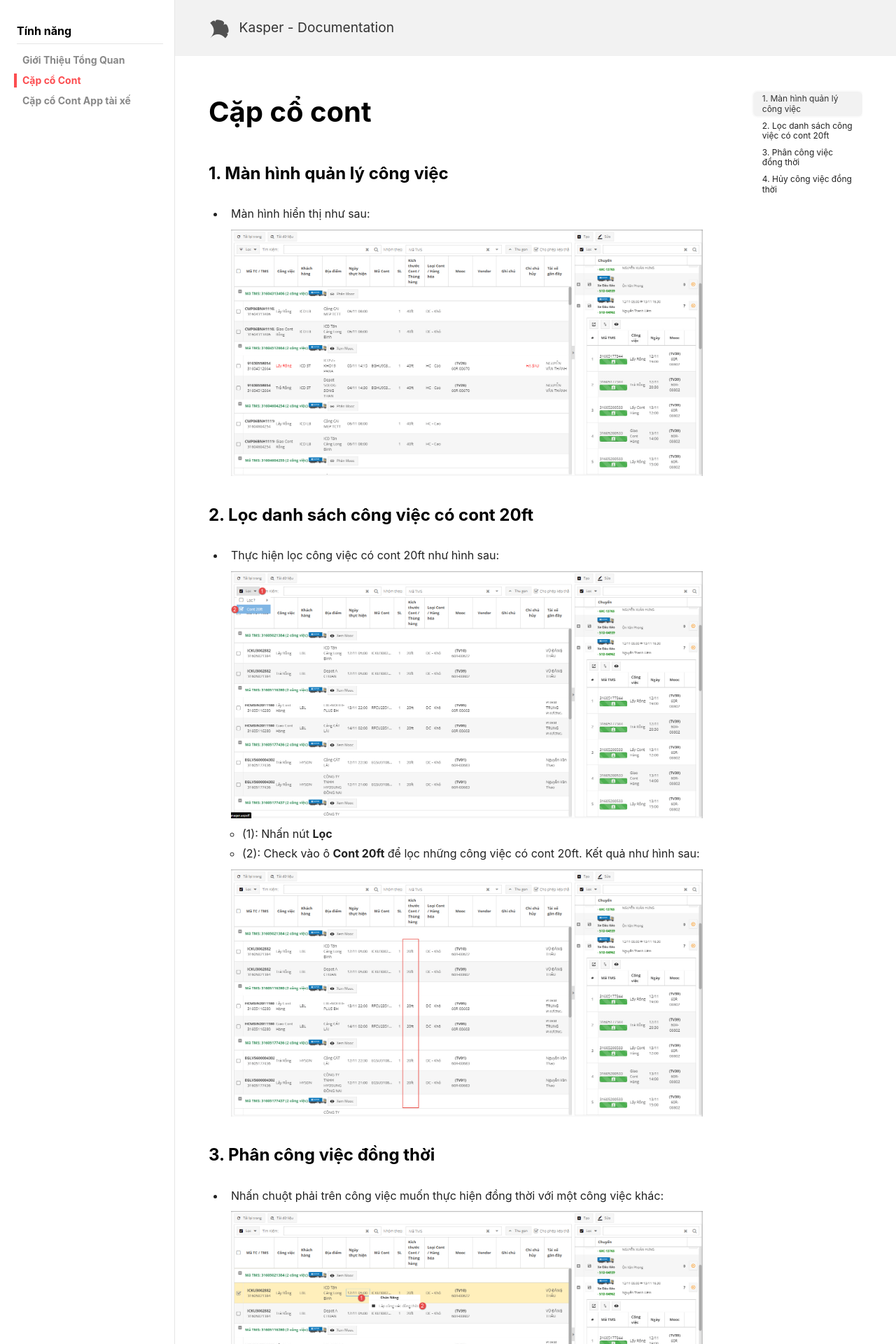
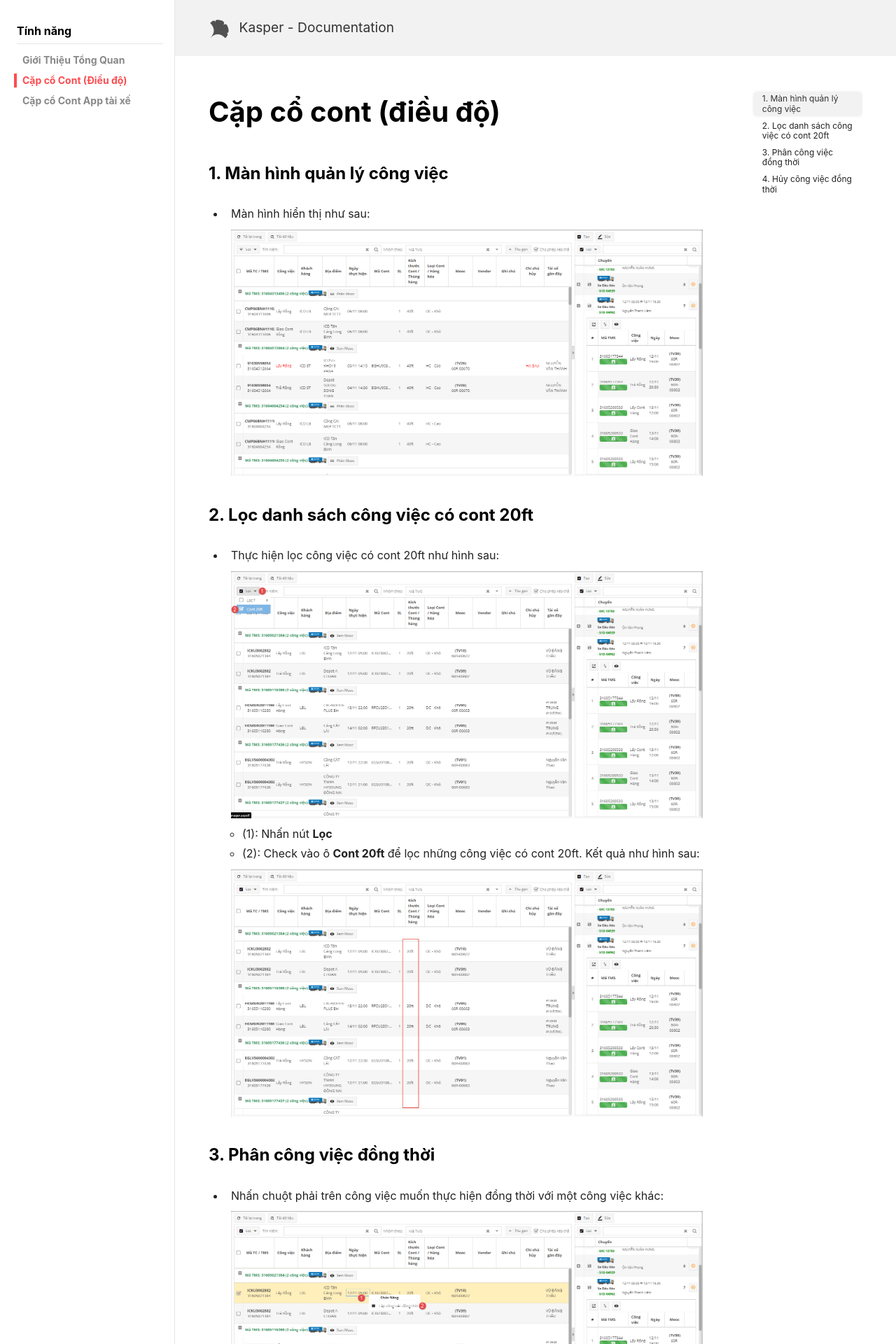
Before and after one commit to kasperrepo/kasperlitedocs, a Jekyll site: the page built from docs/_docs/en/4.1-AccompayTask.md, in a window 1280 px wide. Shown: the top 1920 px of the page at 70% size. Built offline with Jekyll 4.4.1, drawn with Linux system fonts in a browser that asks for light colours; nearby versions of some CDN libraries.

Commit message:
modify tilte

```diff
--- a/_data/navigation.yml
+++ b/_data/navigation.yml
@@ -16,7 +16,7 @@ feature:
     children:
       - title: Giới Thiệu Tổng Quan
         url: /
-      - title: Cặp cổ Cont
+      - title: Cặp cổ Cont (Điều độ)
         url: /cap-co-cont
       - title: Cặp cổ Cont App tài xế
         url: /cap-co-cont-tai-xe
--- a/docs/_docs/en/4.1-AccompayTask.md
+++ b/docs/_docs/en/4.1-AccompayTask.md
@@ -1,5 +1,5 @@
 ---
-title: Cặp cổ cont
+title: Cặp cổ cont (điều độ)
 permalink: /cap-co-cont
 
 sidebar:
```
